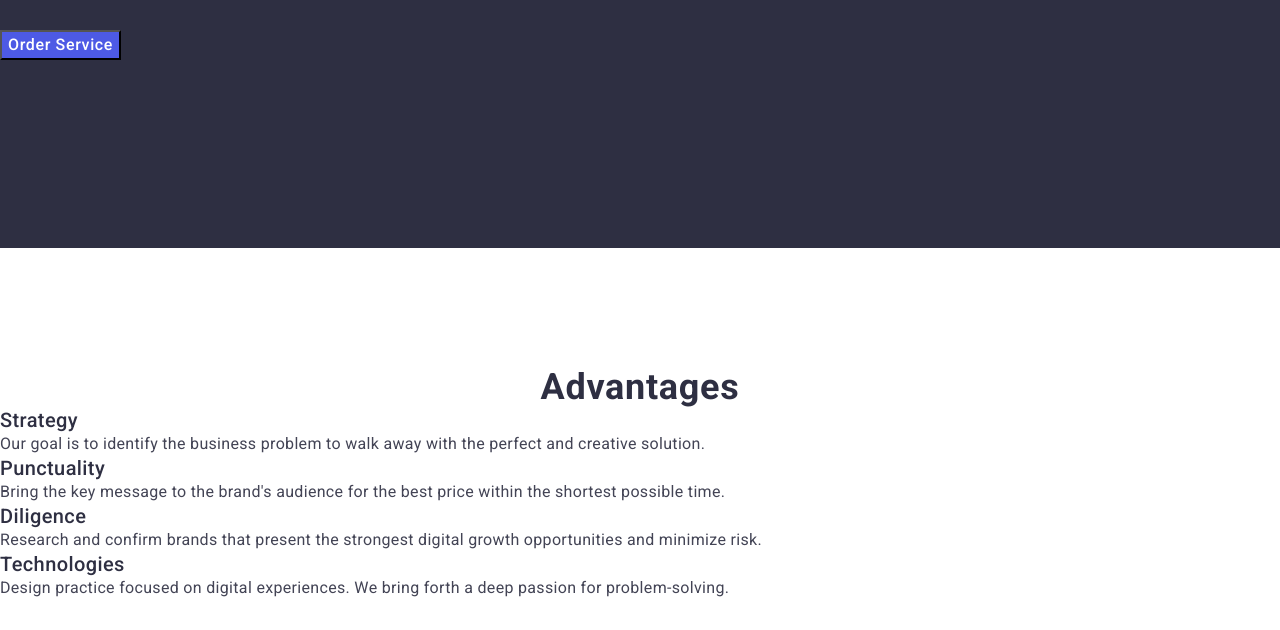
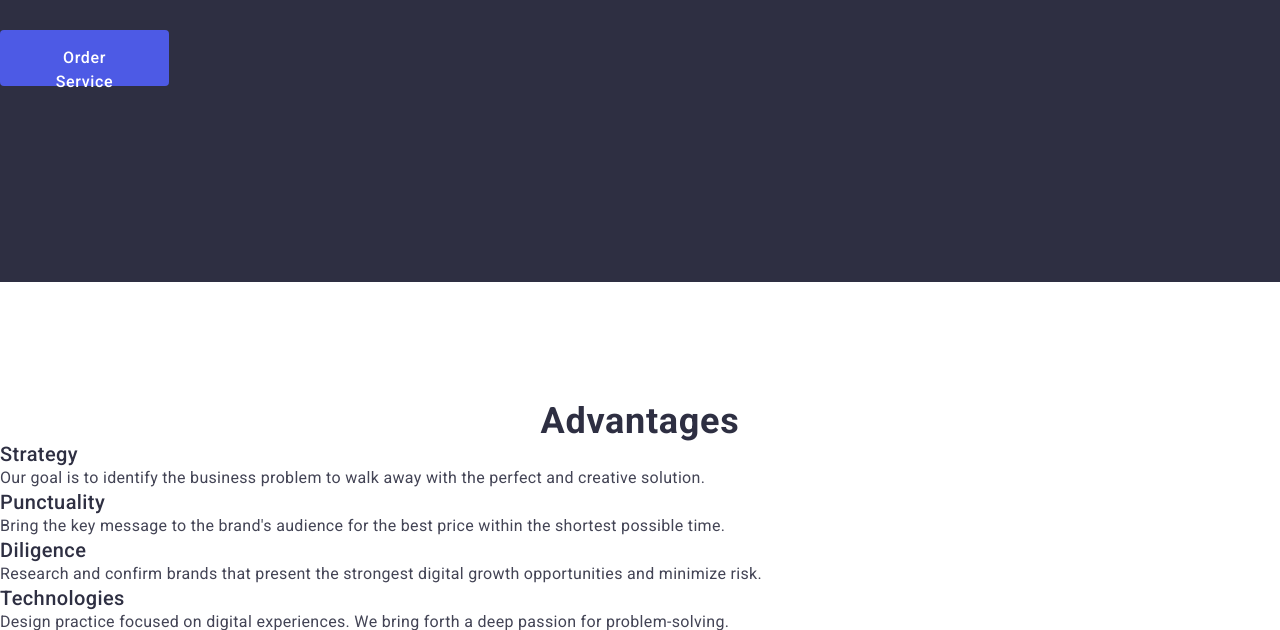
Before and after one commit to Vitalii-Artiukh/goit-markup-hw-03, a plain HTML site: page index.html in a window 1280 px wide. Shown: the part 470-1100 px from the top of the page. Drawn offline with nearby package versions, Linux system fonts and the light colour scheme.

Commit message:
homework-corrected

```diff
--- a/css/stiles.css
+++ b/css/stiles.css
@@ -59,19 +59,23 @@ ol {
   width: 496px;
 }
 
-.section-title .button-title {
+.section-title .button {
   background-color: #4d5ae5;
-  font-family: "Roboto", sans-serif;
   font-weight: 500;
   font-size: 16px;
   line-height: 1.5;
   letter-spacing: 0.04em;
   color: #ffffff;
   cursor: pointer;
+  padding: 16px 32px;
+  border-radius: 4px;
+  width: 169px;
+  height: 56px;
+  border: 0;
 }
 
-.section-title .button-title:hover,
-.section-title .button-title:focus {
+.section-title .button:hover,
+.section-title .button:focus {
   background-color: #404bbf;
 }
 
--- a/index.html
+++ b/index.html
@@ -55,7 +55,7 @@
     <main>
       <section class="section-title">
         <h1 class="title">Effective Solutions for Your Business</h1>
-        <button class="button-title" type="button">Order Service</button>
+        <button class="button" type="button">Order Service</button>
       </section>
 
       <section class="section-advantages padding-section">
```
